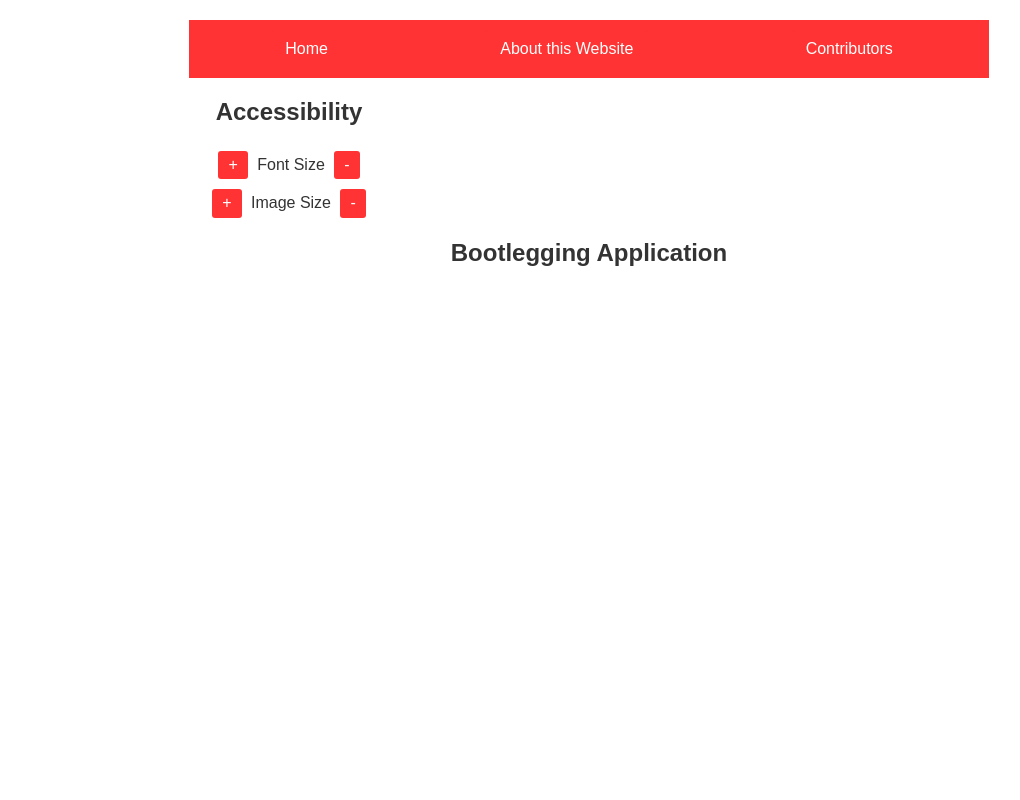
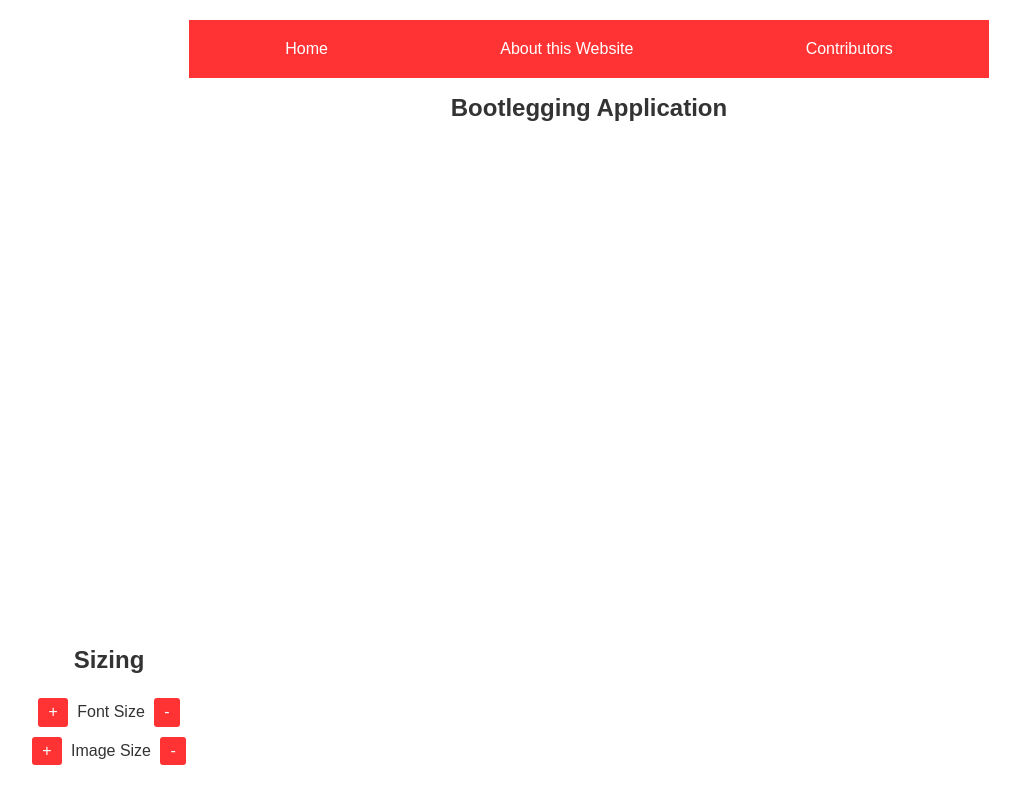
Before and after one commit to JBays1/CPS592s24, a website with bundled scripts: page index.html in a window 1280 px wide. Shown: the whole page, without its empty margins (51-1071 px from the left). Built offline with nearby package versions, Linux system fonts and the light colour scheme; files whose address does not match are found by name.

Commit message:
fix the sizing button placement

```diff
--- a/blog.css
+++ b/blog.css
@@ -27,8 +27,10 @@ img {
 }
 
 #accessibility {
+    position: fixed; /* Make the accessibility div fixed */
+    bottom: 30px; /* Align it with the bottom like the print button */
+    left: 60px; /* Position it to the right of the print button */
     text-align: center; /* Center align the buttons */
-    margin-top: 20px; /* Adjust margin as needed */
 }
 
 #accessibility button {
--- a/index.html
+++ b/index.html
@@ -26,7 +26,7 @@
 </div>
 
 <div id="accessibility" class="accessibility" style="width: 200px;">
-    <h2>Accessibility</h2>
+    <h2>Sizing</h2>
     <button id="fontUp">+</button> Font Size <button id="fontDown">-</button><br>
     <button id="imageUp">+</button> Image Size <button id="imageDown">-</button>
 </div>
@@ -38,11 +38,6 @@
     <!-- Home Section -->
     <div id="home" class="tabContent" aria-labelledby="tab1">
         <h1>Bootlegging Application</h1>
-        <!--Test to see if sizing is working-->
-       <!-- <p>hi I love cats</p>
-        <img src="1.png" alt="Use case of what a viewer can do using our web application."
-            style="width: 60%; max-width: 800px; display: block; margin: 10px auto;" />
-       -->
 
 
     </div>
```
